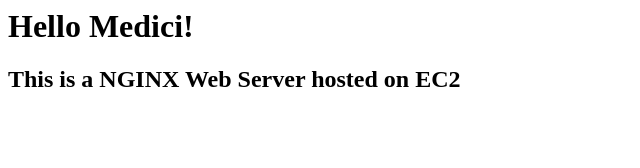
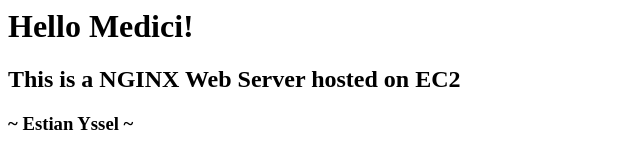
Before and after one commit to EYssel/nginx-web-app, a plain HTML site: page app/index.html in a window 1280 px wide. Shown: the whole page, without its empty margins (0-640 px from the left). Drawn offline with Linux system fonts and the light colour scheme.

Commit message:
feat: adds tagline at the bottom of page

```diff
--- a/app/index.html
+++ b/app/index.html
@@ -5,3 +5,5 @@
 <h1>Hello Medici!</h1>
 
 <h2>This is a NGINX Web Server hosted on EC2</h2>
+
+<h3>~ Estian Yssel ~</h3>
```
